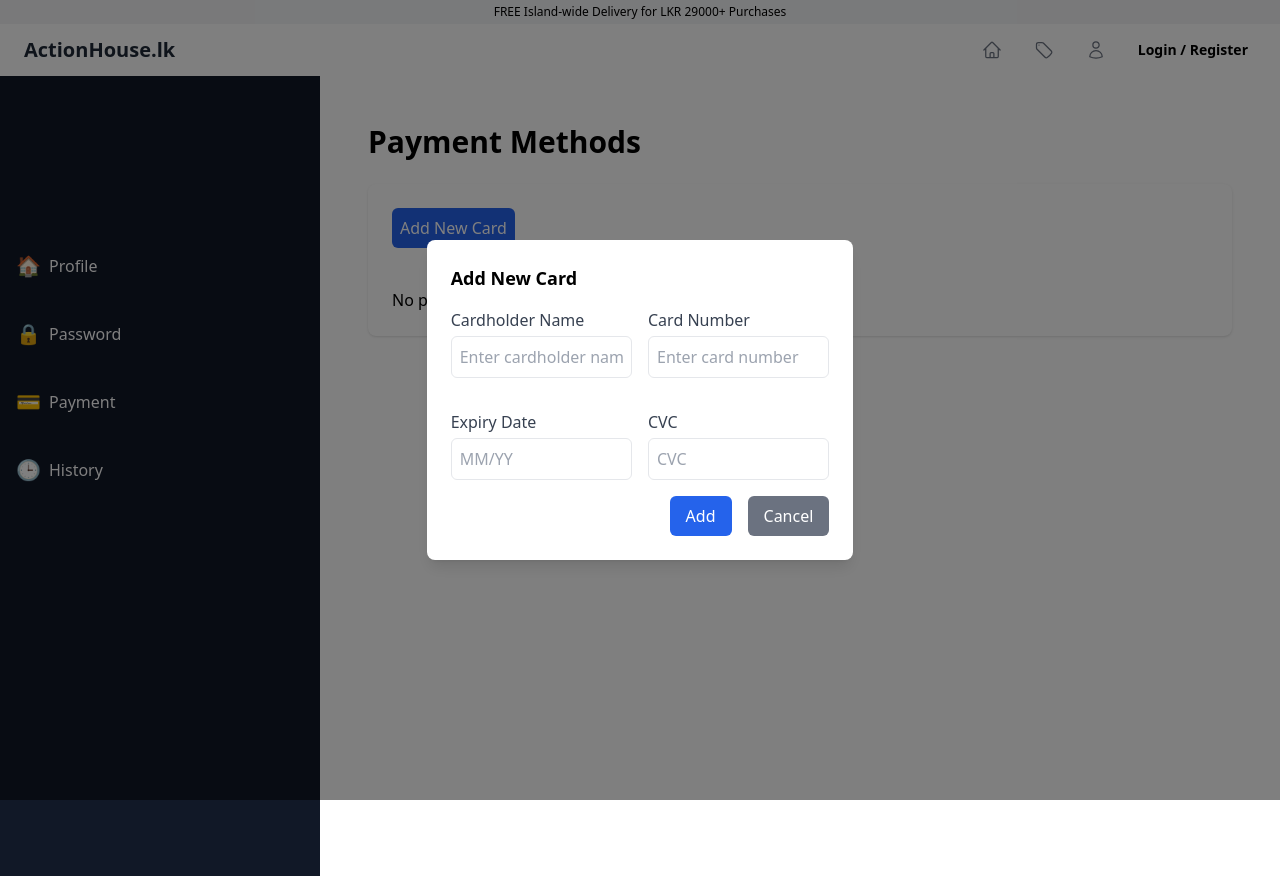
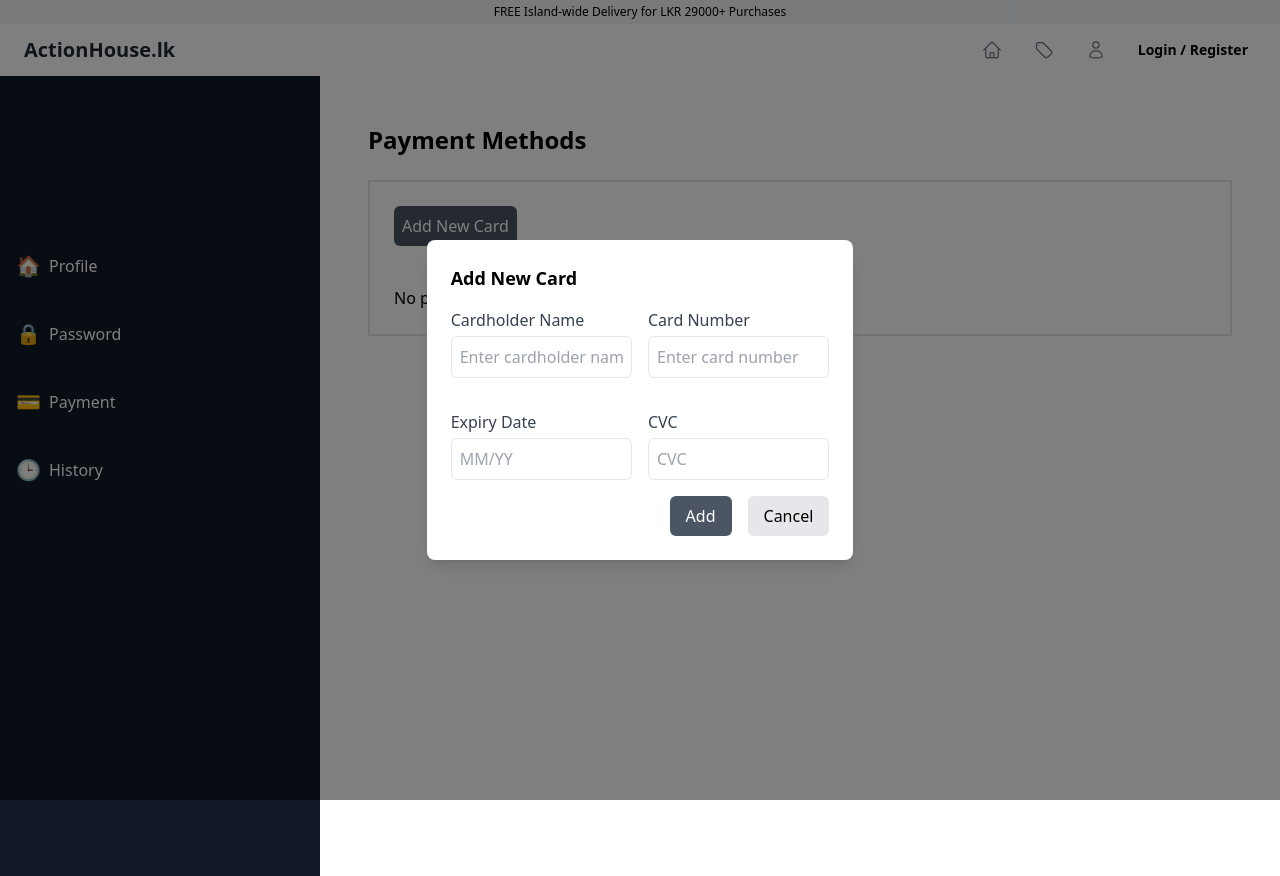
Before and after one commit to sameerajayakodi/Auction_System, a React (Create React App) app in the folder AuctionHouse/auction-management-frontend/: page /profile/payment in a window 1280 px wide. Both pictures are taken after a click on the button "Add New Card". Built offline with nearby package versions, Linux system fonts and the light colour scheme.

Commit message:
Update Payment.js

```diff
--- a/AuctionHouse/auction-management-frontend/src/profile/Payment.js
+++ b/AuctionHouse/auction-management-frontend/src/profile/Payment.js
@@ -60,15 +60,15 @@ const Payment = () => {
 
   return (
     <div className="p-6">
-      <h2 className="mb-6 text-3xl font-bold">Payment Methods</h2>
-      <div className="p-6 bg-white rounded-lg shadow">
+      <h2 className="mb-6 text-2xl font-bold">Payment Methods</h2>
+      <div className="p-6 bg-white border-2">
         {error && <div className="mb-4 text-red-600">{error}</div>}
         {success && <div className="mb-4 text-green-600">{success}</div>}
 
         <div className="mb-6">
           <button
             onClick={() => setIsModalOpen(true)}
-            className="p-2 mb-4 text-white bg-blue-600 rounded-md"
+            className="p-2 mb-4 text-white bg-gray-600 rounded-md"
           >
             Add New Card
           </button>
@@ -177,13 +177,13 @@ const Payment = () => {
               <div className="flex justify-end space-x-4">
                 <button
                   onClick={handleAddCard}
-                  className="px-4 py-2 text-white bg-blue-600 rounded-md"
+                  className="px-4 py-2 text-white bg-gray-600 rounded-md hover:bg-gray-900"
                 >
                   Add
                 </button>
                 <button
                   onClick={() => setIsModalOpen(false)}
-                  className="px-4 py-2 text-white bg-gray-500 rounded-md"
+                  className="px-4 py-2 bg-gray-200 rounded-md"
                 >
                   Cancel
                 </button>
```
